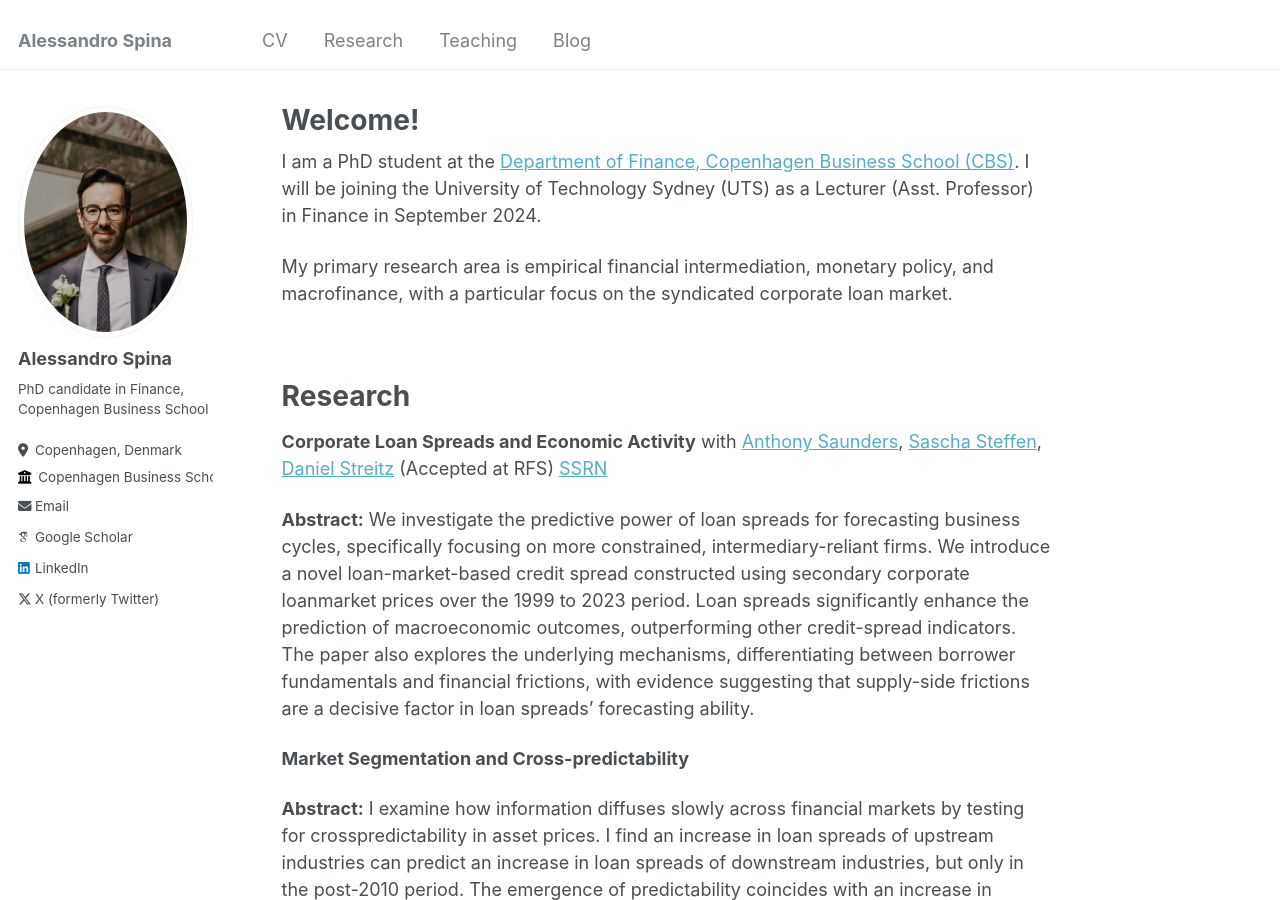
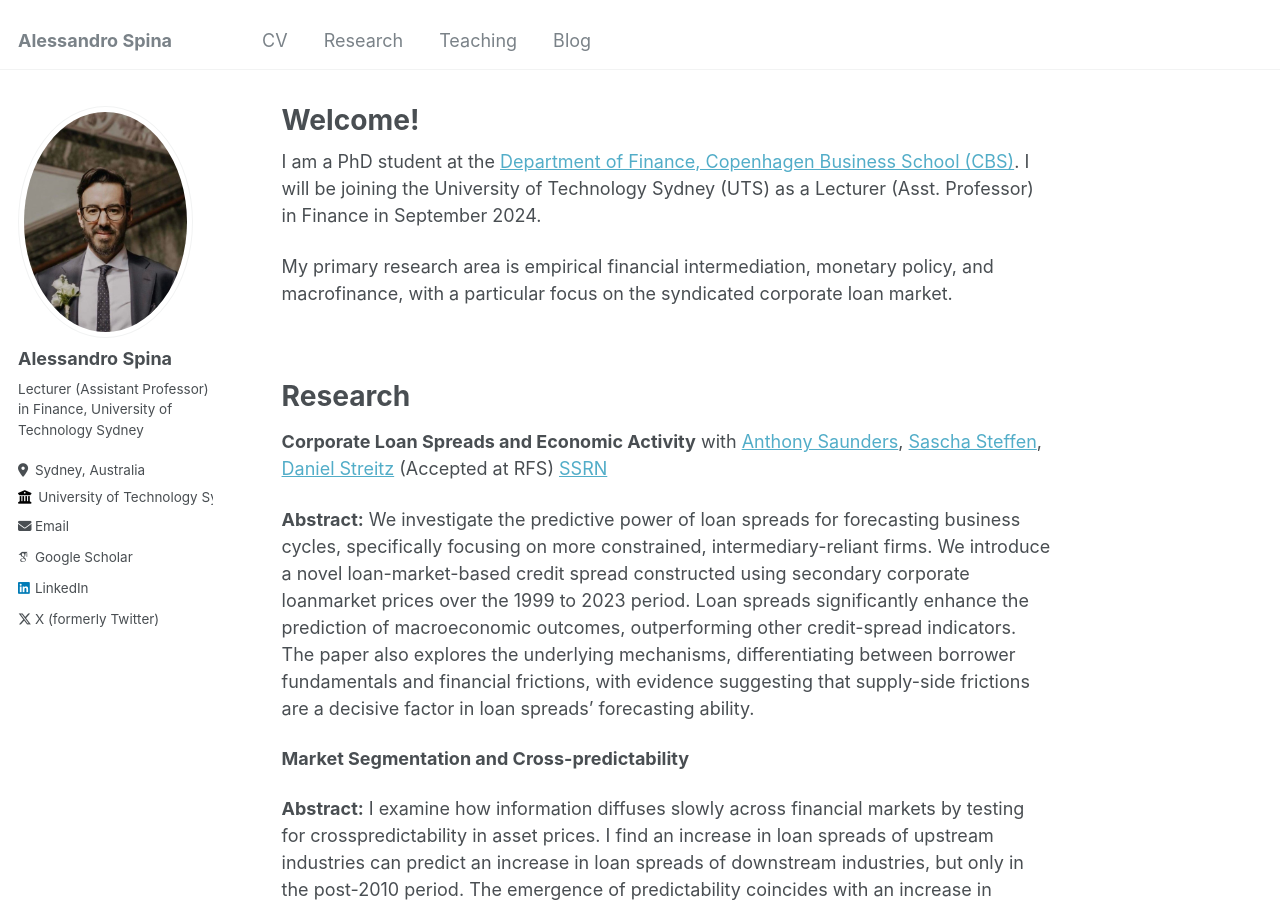
Before and after one commit to aspi6246/aspi6246.github.io, a Jekyll site: the page built from _pages/about.md, in a window 1280 px wide and 900 px high. Built offline with Jekyll 4.4.1, drawn with Linux system fonts in a browser that asks for light colours; some web fonts are replaced.

Commit message:
Update _config.yml

```diff
--- a/_config.yml
+++ b/_config.yml
@@ -24,12 +24,12 @@ author:
   avatar           : "profile_2.PNG"
   name             : "Alessandro Spina"
   pronouns         : # example: "she/her"
-  bio              : "PhD candidate in Finance,
-                      Copenhagen Business School"
-  location         : "Copenhagen, Denmark"
-  employer         : "Copenhagen Business School"
+  bio              : "Lecturer (Assistant Professor) in Finance,
+                      University of Technology Sydney"
+  location         : "Sydney, Australia"
+  employer         : "University of Technology Sydney"
   uri              : #"https://aspi6246.github.io"
-  email            : "asp.fi@cbs.dk"
+  email            : "alessandro.spina@uts.edu.au"
 
   # Academic websites
   arxiv            : # URL - Update with the correct link to your profile
```
